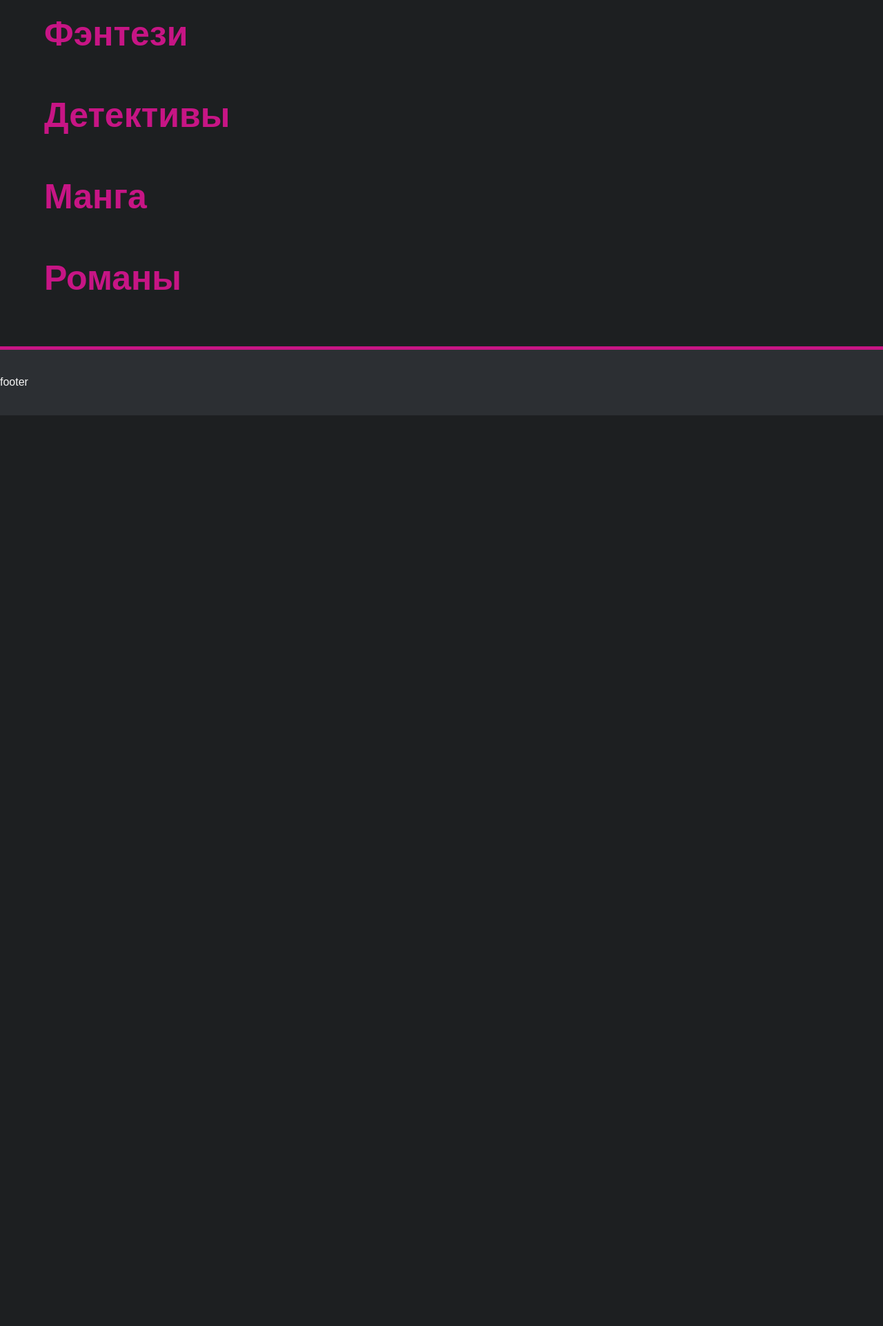
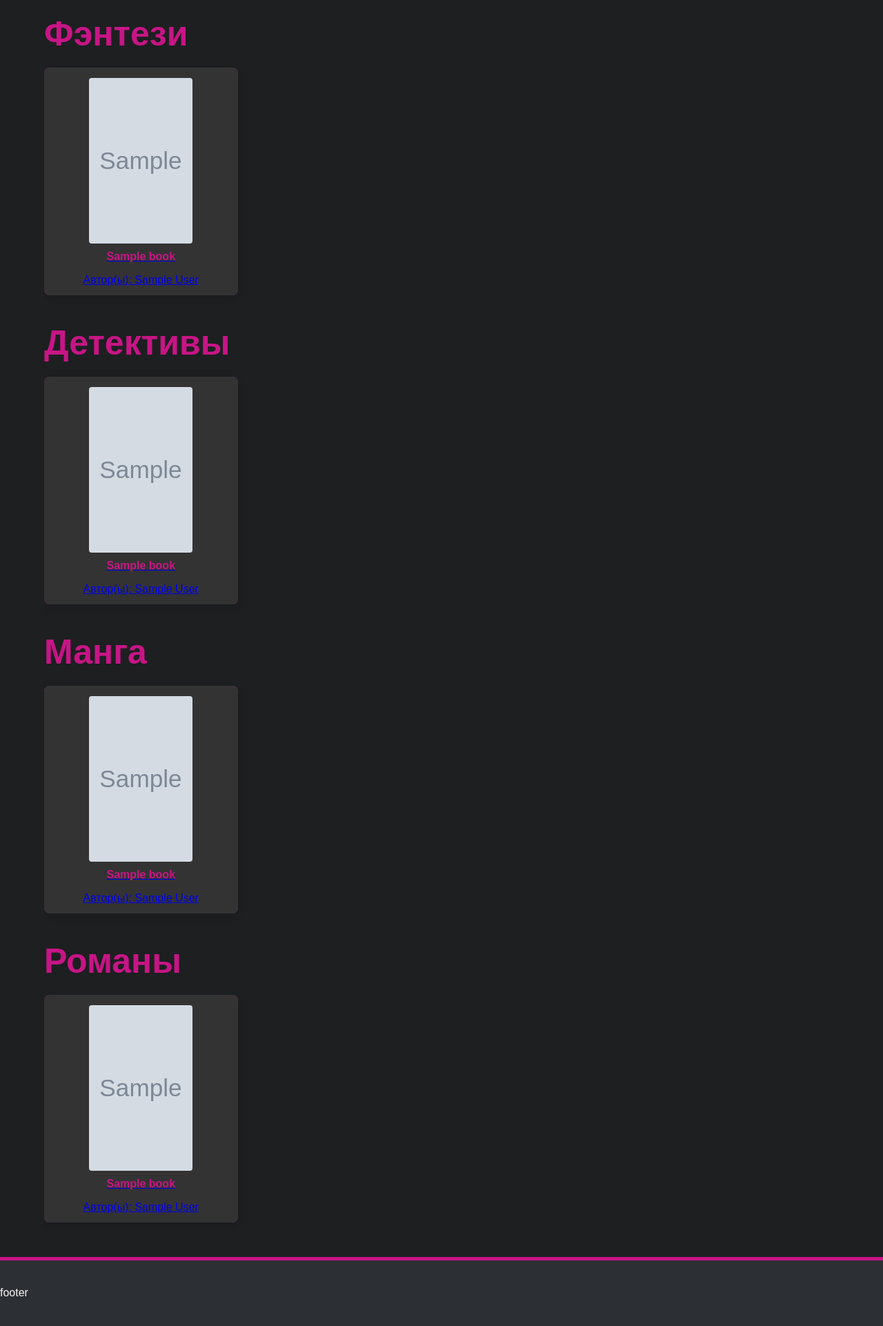
Before and after one commit to Antikokos/Wlib, a Django app: template books/templates/books/home.html in a window 1280 px wide. Shown: the part 126-2048 px from the top of the page at 69% size. Before the commit the page ends 728 px from the top, so only its background shows below. Run offline with Django 5.2, Linux system fonts and the light colour scheme; the template is opened without the code that fills it: most values are stand-ins (such as "Sample title", 1, 10 or a date in 2020); grey boxes marked "Sample" are stand-in pictures; some libraries are stand-ins or nearby versions.

Commit message:
сделал ссылки на главной, но мишанч не дает

```diff
--- a/books/templates/books/home.html
+++ b/books/templates/books/home.html
@@ -6,59 +6,105 @@
     <link rel="stylesheet" href="{% static 'books/css/books-sliders.css' %}">
 {% endblock %}
 
-
 {% block content %}
 <div class="container">
 
+    <!-- Навигация для слайдеров -->
     <div class="sliders">
         <div class="sliders-navigation">
             <button class="sliders-btn swiper-button-prev">
                 <svg width="7" height="12" viewBox="0 0 7 12" fill="none" xmlns="http://www.w3.org/2000/svg">
                     <path d="M6 11L0.999995 6L6 0.999998" stroke="white"/>
-                    </svg>
+                </svg>
             </button>
         </div>
         <div class="sliders-navigation">
             <button class="sliders-btn swiper-button-next">
                 <svg width="7" height="12" viewBox="0 0 7 12" fill="none" xmlns="http://www.w3.org/2000/svg">
                     <path d="M1 11L6.00001 6L1 0.999997" stroke="white"/>
-                    </svg>
-
+                </svg>
             </button>
         </div>
     </div>
 
-
     <!-- Контейнеры для слайдеров по жанрам -->
     <div id="fantasy" class="swiper mySwiper">
         <h2 class="genre-title">Фэнтези</h2>
-        <div class="swiper-wrapper"></div>
+        <div class="swiper-wrapper">
+            {% for book in fantasy_books %}
+                <a href="{% url 'book_detail' book.id %}" class="swiper-slide">
+                    <div class="book-card">
+                        <div class="book-image" style="background-image: url('{{ book.thumbnail }}');"></div>
+                        <div class="book-info">
+                            <h3>{{ book.title }}</h3>
+                            <p>Автор(ы): {{ book.authors }}</p>
+                            <p>Издатель: {{ book.publisher }}</p>
+                        </div>
+                    </div>
+                </a>
+            {% endfor %}
+        </div>
         <div class="swiper-pagination"></div>
     </div>
 
-
-
     <div id="detective" class="swiper mySwiper">
         <h2 class="genre-title">Детективы</h2>
-        <div class="swiper-wrapper"></div>
+        <div class="swiper-wrapper">
+            {% for book in detective_books %}
+                <a href="{% url 'book_detail' book.id %}" class="swiper-slide">
+                    <div class="book-card">
+                        <div class="book-image" style="background-image: url('{{ book.thumbnail }}');"></div>
+                        <div class="book-info">
+                            <h3>{{ book.title }}</h3>
+                            <p>Автор(ы): {{ book.authors }}</p>
+                            <p>Издатель: {{ book.publisher }}</p>
+                        </div>
+                    </div>
+                </a>
+            {% endfor %}
+        </div>
         <div class="swiper-pagination"></div>
     </div>
 
     <div id="manga" class="swiper mySwiper">
         <h2 class="genre-title">Манга</h2>
-        <div class="swiper-wrapper"></div>
+        <div class="swiper-wrapper">
+            {% for book in manga_books %}
+                <a href="{% url 'book_detail' book.id %}" class="swiper-slide">
+                    <div class="book-card">
+                        <div class="book-image" style="background-image: url('{{ book.thumbnail }}');"></div>
+                        <div class="book-info">
+                            <h3>{{ book.title }}</h3>
+                            <p>Автор(ы): {{ book.authors }}</p>
+                            <p>Издатель: {{ book.publisher }}</p>
+                        </div>
+                    </div>
+                </a>
+            {% endfor %}
+        </div>
         <div class="swiper-pagination"></div>
     </div>
 
     <div id="romance" class="swiper mySwiper">
         <h2 class="genre-title">Романы</h2>
-        <div class="swiper-wrapper"></div>
+        <div class="swiper-wrapper">
+            {% for book in romance_books %}
+                <a href="{% url 'book_detail' book.id %}" class="swiper-slide">
+                    <div class="book-card">
+                        <div class="book-image" style="background-image: url('{{ book.thumbnail }}');"></div>
+                        <div class="book-info">
+                            <h3>{{ book.title }}</h3>
+                            <p>Автор(ы): {{ book.authors }}</p>
+                            <p>Издатель: {{ book.publisher }}</p>
+                        </div>
+                    </div>
+                </a>
+            {% endfor %}
+        </div>
         <div class="swiper-pagination"></div>
     </div>
 </div>
 
-
-
 <script src="https://cdn.jsdelivr.net/npm/swiper@11/swiper-bundle.min.js"></script>
 <script src="{% static 'books/js/main.js' %}"></script>
 {% endblock %}
```
Also changed, not shown: books/views.py (+34 -40 lines).
